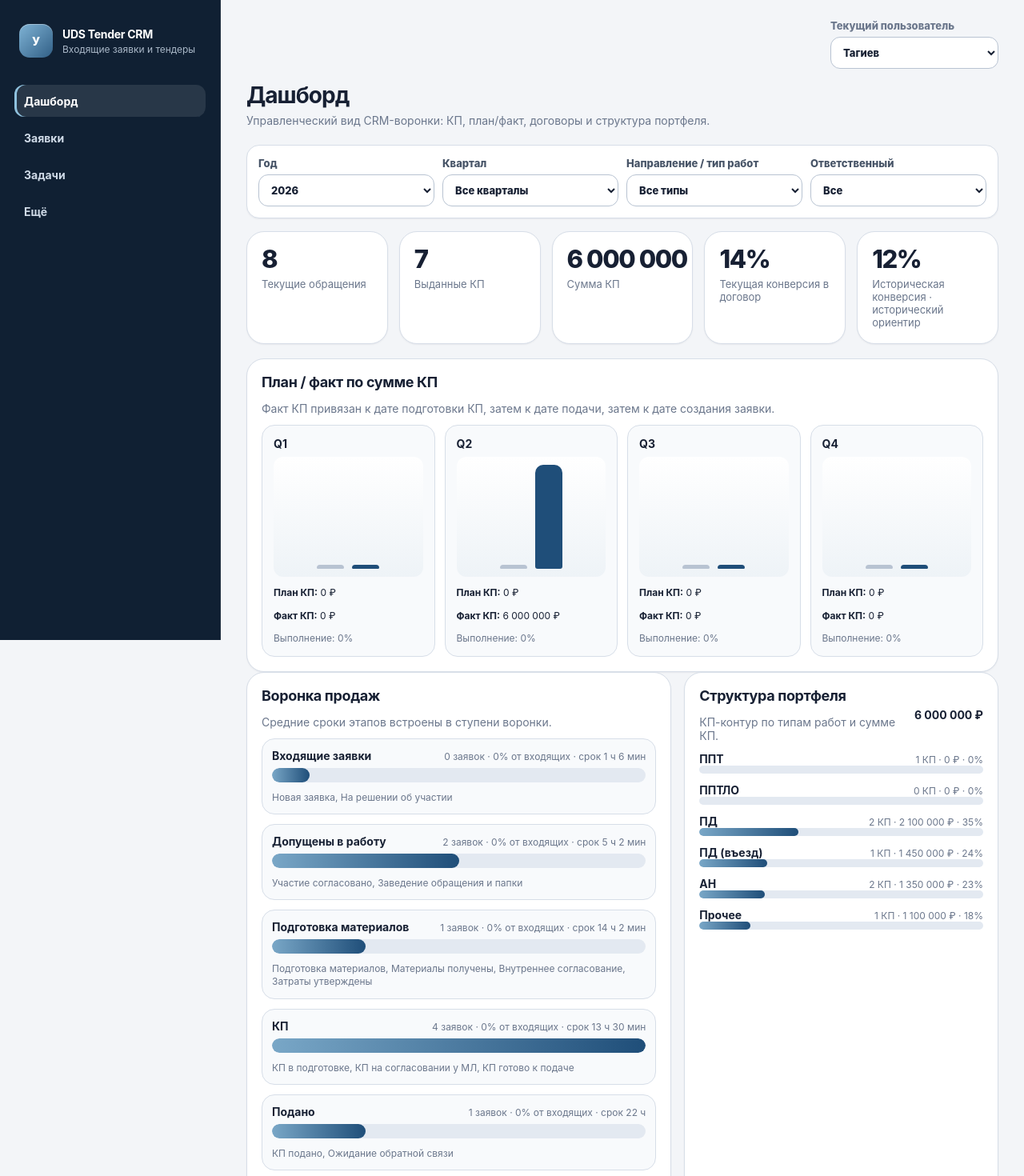
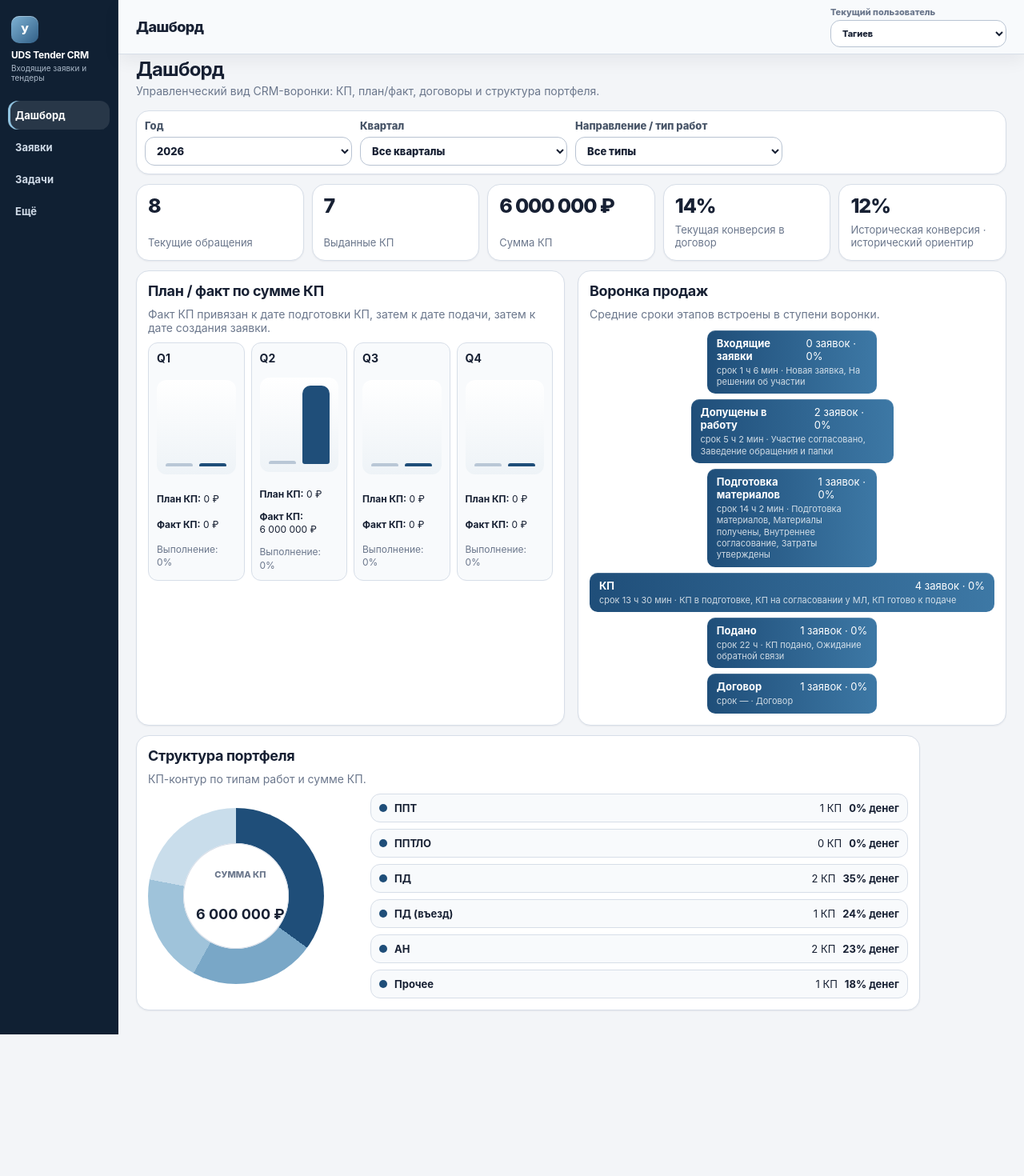
Before and after one commit to efimesupreme/uds-tender-crm, a Next.js app: page / in a window 1280 px wide. Shown: the top 1470 px of the page at 80% size. After the commit the page ends 1293 px from the top, so only its background shows below. Built offline with nearby package versions, Linux system fonts and the light colour scheme.

Commit message:
Polish compact layout and dashboard

```diff
--- a/app/globals.css
+++ b/app/globals.css
@@ -288,3 +288,89 @@ textarea.input { min-height: 92px; resize: vertical; }
   .funnelMeta, .portfolioTop { display: grid; gap: 4px; }
   .funnelMeta span, .portfolioTop span { text-align: left; }
 }
+
+/* Compact shell polish */
+:root {
+  --sidebar-width: 148px;
+  --topbar-height: 58px;
+  --content-max-width: 1540px;
+  --table-cell-y: 9px;
+}
+
+.appShell { align-items: stretch; background: linear-gradient(90deg, #102033 0 var(--sidebar-width), var(--color-bg) var(--sidebar-width)); }
+.sidebar { position: sticky; top: 0; z-index: 15; height: 100vh; padding: 16px 10px; }
+.brand { display: grid; gap: 8px; margin-bottom: 18px; padding: 4px; }
+.brandMark { width: 34px; height: 34px; border-radius: 10px; }
+.brand strong { font-size: 12px; line-height: 1.15; }
+.brand span { font-size: 10px; line-height: 1.25; }
+.navList { gap: 4px; }
+.navLink { min-height: 36px; padding: 8px 9px; font-size: 13px; }
+.main { max-width: var(--content-max-width); padding: calc(var(--topbar-height) + 16px) 22px 30px; }
+.appTopBar { position: fixed; top: 0; right: 0; left: var(--sidebar-width); z-index: 30; display: flex; min-height: var(--topbar-height); align-items: center; justify-content: space-between; gap: 16px; padding: 8px 22px; border-bottom: 1px solid var(--color-border); background: rgba(248, 250, 252, .94); backdrop-filter: blur(12px); box-shadow: 0 8px 20px rgba(16, 24, 40, .06); }
+.appTopBarTitle { min-width: 0; font-size: 18px; font-weight: 850; letter-spacing: -.03em; }
+.appTopBarRight { display: flex; min-width: 0; align-items: center; justify-content: flex-end; gap: 12px; }
+.pageActions { display: flex; align-items: center; gap: 8px; }
+.appTopBar .userSwitcher { margin: 0; min-width: 220px; }
+.appTopBar .userSwitcher .formField { gap: 3px; color: var(--color-text-muted); font-size: 11px; }
+.appTopBar .select { min-height: 34px; padding-block: 6px; }
+.topBar { display: none; }
+.pageHeader { margin-bottom: 16px; gap: 16px; }
+.pageHeader h1 { margin-bottom: 4px; font-size: 24px; }
+.cardGrid { gap: 10px; margin-bottom: 12px; }
+.card { padding: 14px; border-radius: var(--radius-lg); }
+.card h2, .card h3 { margin-bottom: 10px; }
+.sectionHeader { margin-bottom: 10px; }
+.filterBar, .toolbar { margin-bottom: 12px; padding: 10px; }
+.button { min-height: 36px; padding: 7px 12px; }
+.input, .select, textarea.input { min-height: 36px; padding: 7px 10px; }
+.metric { font-size: 25px; }
+.metricLabel { margin-top: 6px; }
+.dashboardKpis { grid-template-columns: repeat(5, minmax(0, 1fr)); }
+.dashboardKpis .statCard { min-height: 96px; display: flex; flex-direction: column; justify-content: space-between; }
+.dashboardAnalytics { grid-template-columns: minmax(0, 1fr) minmax(0, 1fr); align-items: stretch; margin-bottom: 12px; }
+.planFactGrid { display: grid; grid-template-columns: repeat(4, minmax(0, 1fr)); gap: 8px; }
+.planFactItem { padding: 10px; border: 1px solid var(--color-border); border-radius: var(--radius-md); background: var(--color-surface-secondary); }
+.barPair { display: flex; height: 118px; align-items: end; justify-content: center; gap: 8px; margin: 8px 0; }
+.planBar, .factBar { width: 18px; border-radius: 7px 7px 0 0; display: block; }
+.planBar { background: #b9c7d6; }
+.factBar { background: var(--color-accent); }
+.funnelDiagram { display: grid; justify-items: center; gap: 7px; padding-top: 2px; }
+.funnelStep { min-width: 42%; max-width: 100%; border-radius: 10px; padding: 8px 12px; background: linear-gradient(90deg, #1f4e79, #3d78a5); color: #fff; box-shadow: inset 0 1px 0 rgba(255,255,255,.18); transition: width .15s ease; }
+.funnelStepMain { display: flex; justify-content: space-between; gap: 10px; font-size: 13px; }
+.funnelStepMeta { margin-top: 3px; color: rgba(255,255,255,.78); font-size: 11px; line-height: 1.3; }
+.portfolioCard { max-width: 980px; }
+.portfolioDashboard { display: grid; grid-template-columns: 260px minmax(0, 1fr); gap: 18px; align-items: center; }
+.portfolioDonut { display: grid; width: 220px; height: 220px; place-items: center; border-radius: 50%; background: conic-gradient(#1f4e79 0 35%, #79a7c7 35% 58%, #9fc3da 58% 78%, #c9ddeb 78% 100%); }
+.portfolioDonut > div { display: grid; width: 132px; height: 132px; place-items: center; border-radius: 50%; padding: 16px; background: var(--color-surface); text-align: center; box-shadow: inset 0 0 0 1px var(--color-border); }
+.portfolioDonut span { color: var(--color-text-muted); font-size: 11px; font-weight: 800; text-transform: uppercase; }
+.portfolioDonut strong { font-size: 18px; line-height: 1.1; }
+.portfolioLegend { display: grid; gap: 8px; }
+.portfolioLegendRow { display: grid; grid-template-columns: auto minmax(0, 1fr) auto auto; gap: 9px; align-items: center; padding: 9px 10px; border: 1px solid var(--color-border); border-radius: var(--radius-md); background: var(--color-surface-secondary); font-size: 13px; }
+.portfolioDot { width: 10px; height: 10px; border-radius: 50%; background: var(--color-accent); }
+
+@media (min-width: 768px) and (max-width: 1023px) {
+  :root { --sidebar-width: 136px; }
+  .appShell { grid-template-columns: var(--sidebar-width) minmax(0, 1fr); background: linear-gradient(90deg, #102033 0 var(--sidebar-width), var(--color-bg) var(--sidebar-width)); }
+  .main { padding: calc(var(--topbar-height) + 14px) 16px 26px; }
+  .appTopBar { left: var(--sidebar-width); padding-inline: 16px; }
+  .dashboardKpis { grid-template-columns: repeat(2, minmax(0, 1fr)); }
+  .dashboardAnalytics, .portfolioDashboard { grid-template-columns: 1fr; }
+}
+
+@media (max-width: 767px) {
+  .appShell { background: var(--color-bg); }
+  .main { padding-top: calc(var(--topbar-height) + 12px); }
+  .appTopBar { left: 0; min-height: var(--topbar-height); padding: 7px 12px; gap: 8px; }
+  .appTopBarTitle { font-size: 16px; }
+  .appTopBarRight { gap: 8px; flex: 1; }
+  .pageActions { display: none; }
+  .appTopBar .userSwitcher { min-width: 0; flex: 1; }
+  .appTopBar .userSwitcher .formField { font-size: 10px; }
+  .appTopBar .select { min-height: 36px; font-size: 13px; }
+  .dashboardKpis { grid-template-columns: 1fr; }
+  .dashboardAnalytics, .portfolioDashboard { grid-template-columns: 1fr; }
+  .planFactGrid { grid-template-columns: repeat(2, minmax(0, 1fr)); }
+  .portfolioCard { max-width: none; }
+  .portfolioDonut { width: min(220px, 100%); height: min(220px, 70vw); justify-self: center; }
+  .portfolioLegendRow { grid-template-columns: auto minmax(0, 1fr); }
+}
--- a/app/layout.tsx
+++ b/app/layout.tsx
@@ -1,6 +1,6 @@
 import type { Metadata } from "next";
 import { Nav } from "@/components/Nav";
-import { UserSwitcher } from "@/components/UserSwitcher";
+import { TopBar } from "@/components/TopBar";
 import "./globals.css";
 
 export const metadata: Metadata = {
@@ -14,7 +14,7 @@ export default function RootLayout({ children }: Readonly<{ children: React.Reac
       <body>
         <div className="appShell">
           <Nav />
-          <main className="main"><div className="topBar"><UserSwitcher /></div>{children}</main>
+          <main className="main"><TopBar />{children}</main>
         </div>
       </body>
     </html>
--- a/app/page.tsx
+++ b/app/page.tsx
@@ -2,7 +2,6 @@
 
 import { useMemo, useState } from "react";
 import { useCrmStore } from "@/lib/client-store";
-import { users } from "@/lib/mock-data";
 import { formatMoney } from "@/lib/utils";
 import { isActiveRequest } from "@/lib/workflow";
 import type { RequestStatus, WorkType } from "@/lib/types";
@@ -26,10 +25,9 @@ export default function DashboardPage() {
   const [year, setYear] = useState<number>(2026);
   const [quarter, setQuarter] = useState<Quarter>("all");
   const [workType, setWorkType] = useState<WorkType | "all">("all");
-  const [ownerUserId, setOwnerUserId] = useState<string | "all">("all");
 
   const dashboard = useMemo(() => {
-    const filtered = requests.filter((request) => matchesDashboardFilters(request, { year, quarter, workType, ownerUserId }));
+    const filtered = requests.filter((request) => matchesDashboardFilters(request, { year, quarter, workType, ownerUserId: "all" }));
     const kpRequests = filtered.filter(isKpContourRequest);
     const offerSum = kpRequests.reduce((sum, request) => sum + (request.offerAmount ?? 0), 0);
     const contractCount = kpRequests.filter((request) => request.currentStatus === "won").length;
@@ -69,7 +67,7 @@ export default function DashboardPage() {
         return { type, count: typeRequests.length, amount, percent: offerSum > 0 ? Math.round((amount / offerSum) * 100) : 0 };
       })
     };
-  }, [kpOfferPlans, ownerUserId, quarter, requests, statusHistory, workType, year]);
+  }, [kpOfferPlans, quarter, requests, statusHistory, workType, year]);
 
   if (!isHydrated) return <div className="card" role="status">Загрузка демо-данных…</div>;
 
@@ -88,7 +86,6 @@ export default function DashboardPage() {
         <label className="formField">Год<select className="select" value={year} onChange={(event) => setYear(Number(event.target.value))}>{PLAN_YEARS.map((item) => <option key={item} value={item}>{item}</option>)}</select></label>
         <label className="formField">Квартал<select className="select" value={quarter} onChange={(event) => setQuarter(event.target.value as Quarter)}><option value="all">Все кварталы</option>{QUARTERS.map((item) => <option key={item} value={item}>{item}</option>)}</select></label>
         <label className="formField">Направление / тип работ<select className="select" value={workType} onChange={(event) => setWorkType(event.target.value as WorkType | "all")}><option value="all">Все типы</option>{workTypeOptions.map((item) => <option key={item} value={item}>{item}</option>)}</select></label>
-        <label className="formField">Ответственный<select className="select" value={ownerUserId} onChange={(event) => setOwnerUserId(event.target.value)}><option value="all">Все</option>{users.map((user) => <option key={user.id} value={user.id}>{user.fullName}</option>)}</select></label>
       </section>
 
       <section className="cardGrid dashboardKpis">
@@ -99,8 +96,9 @@ export default function DashboardPage() {
         <div className="card statCard"><div className="metric">{HISTORICAL_CONTRACT_CONVERSION}%</div><div className="metricLabel">Историческая конверсия · исторический ориентир</div></div>
       </section>
 
-      <section className="card">
-        <div className="sectionHeader"><div><h2>План / факт по сумме КП</h2><p>Факт КП привязан к дате подготовки КП, затем к дате подачи, затем к дате создания заявки.</p></div></div>
+      <section className="gridTwo dashboardAnalytics">
+        <div className="card planFactCard">
+          <div className="sectionHeader"><div><h2>План / факт по сумме КП</h2><p>Факт КП привязан к дате подготовки КП, затем к дате подачи, затем к дате создания заявки.</p></div></div>
         <div className="planFactGrid">
           {dashboard.planFact.map((item) => (
             <div className="planFactItem" key={item.quarter}>
@@ -115,29 +113,35 @@ export default function DashboardPage() {
             </div>
           ))}
         </div>
-      </section>
+        </div>
 
-      <section className="gridTwo dashboardCharts">
-        <div className="card">
+        <div className="card funnelCard">
           <div className="sectionHeader"><div><h2>Воронка продаж</h2><p>Средние сроки этапов встроены в ступени воронки.</p></div></div>
-          <div className="funnelList">
+          <div className="funnelDiagram">
             {dashboard.funnel.map((stage) => (
-              <div className="funnelRow" key={stage.id}>
-                <div className="funnelMeta"><strong>{stage.title}</strong><span>{stage.count} заявок · {stage.percent}% от входящих · срок {stage.averageDuration.text}</span></div>
-                <div className="funnelTrack"><span className="funnelBar" style={{ width: `${stage.width}%` }} /></div>
-                <div className="small muted">{getStatusListText(stage.statuses)}</div>
+              <div className="funnelStep" key={stage.id} style={{ width: `${stage.width}%` }}>
+                <div className="funnelStepMain"><strong>{stage.title}</strong><span>{stage.count} заявок · {stage.percent}%</span></div>
+                <div className="funnelStepMeta">срок {stage.averageDuration.text} · {getStatusListText(stage.statuses)}</div>
               </div>
             ))}
           </div>
         </div>
 
-        <div className="card">
-          <div className="sectionHeader"><div><h2>Структура портфеля</h2><p>КП-контур по типам работ и сумме КП.</p></div><strong>{formatMoney(dashboard.offerSum)}</strong></div>
-          <div className="portfolioList">
+      </section>
+
+      <section className="card portfolioCard">
+        <div className="sectionHeader"><div><h2>Структура портфеля</h2><p>КП-контур по типам работ и сумме КП.</p></div></div>
+        <div className="portfolioDashboard">
+          <div className="portfolioDonut" aria-label={`Общая сумма КП ${formatMoney(dashboard.offerSum)}`}>
+            <div><span>Сумма КП</span><strong>{formatMoney(dashboard.offerSum)}</strong></div>
+          </div>
+          <div className="portfolioLegend">
             {dashboard.portfolio.map((item) => (
-              <div className="portfolioRow" key={item.type}>
-                <div className="portfolioTop"><strong>{item.type}</strong><span>{item.count} КП · {formatMoney(item.amount)} · {item.percent}%</span></div>
-                <div className="portfolioTrack"><span style={{ width: `${item.percent}%` }} /></div>
+              <div className="portfolioLegendRow" key={item.type}>
+                <span className="portfolioDot" />
+                <strong>{item.type}</strong>
+                <span>{item.count} КП</span>
+                <b>{item.percent}% денег</b>
               </div>
             ))}
           </div>
--- /dev/null
+++ b/components/TopBar.tsx
@@ -0,0 +1,29 @@
+"use client";
+
+import { usePathname } from "next/navigation";
+import { UserSwitcher } from "@/components/UserSwitcher";
+
+const sectionTitles = [
+  { href: "/requests", title: "Заявки" },
+  { href: "/tasks", title: "Мои задачи" },
+  { href: "/directories", title: "Справочники" },
+];
+
+function getSectionTitle(pathname: string) {
+  if (pathname === "/") return "Дашборд";
+  return sectionTitles.find((item) => pathname.startsWith(item.href))?.title ?? "UDS Tender CRM";
+}
+
+export function TopBar() {
+  const pathname = usePathname();
+
+  return (
+    <header className="appTopBar">
+      <div className="appTopBarTitle">{getSectionTitle(pathname)}</div>
+      <div className="appTopBarRight">
+        <div className="pageActions" aria-label="Действия раздела" />
+        <UserSwitcher />
+      </div>
+    </header>
+  );
+}
```
Also changed, not shown: 3 other files (tests, documents, lock files or other folders).
